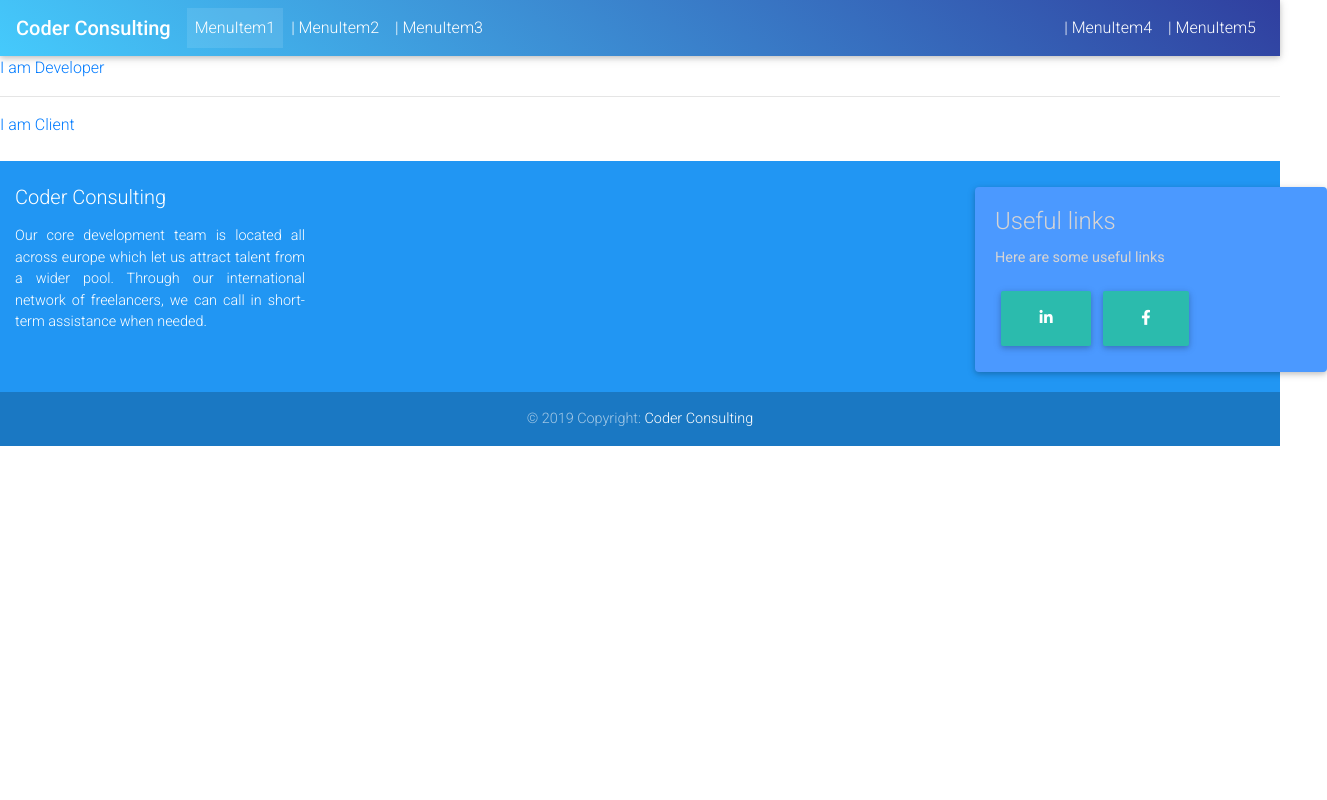
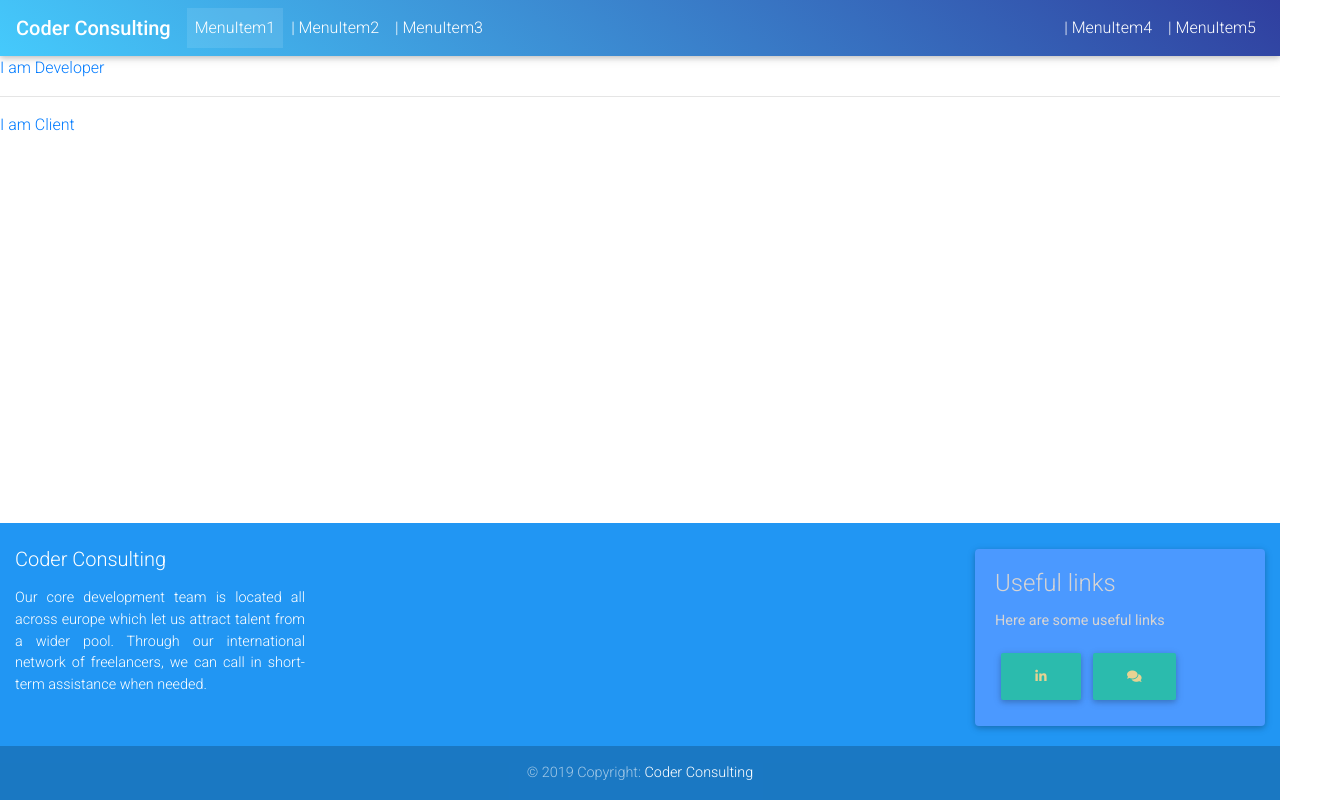
Before and after one commit to maximiliangarmatsch/rentdevelopers, a React (Create React App) app: page / in a window 1280 px wide. Shown: the whole page, 1327 px wide, since content can reach past the window. Built offline with nearby package versions, Linux system fonts and the light colour scheme.

Commit message:
Fixes to footer

```diff
--- a/src/components/footer/Footer.js
+++ b/src/components/footer/Footer.js
@@ -7,7 +7,7 @@ import "./footer.css";
 class Footer extends Component{
 	render(){
 		return (
-			<MDBFooter color="blue" className="font-small pt-4 mt-4">
+			<MDBFooter color="blue" className="footer font-small pt-4 mt-4">
 				<MDBContainer fluid className="text-center text-md-left">
 					<MDBRow>
 						<MDBCol md="3" smd="3">
@@ -19,17 +19,17 @@ class Footer extends Component{
 						</MDBCol>
 						<MDBCol md="6" smd="6"/>
 						<MDBCol className="colCard" md="3" smd="3">
-							<MDBCard className="card-body" style={{ width: "22rem", marginTop: "0.1rem", background: "#4b99ff	"}}>
+							<MDBCard className="card-body" style={{ width: "100%", marginTop: "0.1rem", background: "#4b99ff	"}}>
 								<MDBCardTitle>Useful links</MDBCardTitle>
 								<MDBCardText>
 									Here are some useful links
 								</MDBCardText>
 								<div className="flex-row">
-									<MDBBtn size="lg" social="li">
+									<MDBBtn size="10" social="li" href="https://www.linkedin.com/company/coder-consulting/">
 										<MDBIcon fab icon="linkedin-in" />
 									</MDBBtn>
-									<MDBBtn size="lg" social="fb">
-										<MDBIcon fab icon="facebook-f" />
+									<MDBBtn size="10" social="comm" href="http://coderconsulting.de/contact/">
+										<MDBIcon icon="comments" />
 									</MDBBtn>
 								</div>
 							</MDBCard>
--- a/src/components/footer/footer.css
+++ b/src/components/footer/footer.css
@@ -1,19 +1,22 @@
+.footer {
+  position: absolute;
+  bottom: 0;
+  width: 100%;
+}
+
+.card-body {
+  background: #ccc;
+  color: #d6d4d4;
+  margin-right: 1em;
+}
 .par1 {
   margin-top: 1rem;
 }
 .colCard{
   padding-bottom: 1.3rem;
 }
-.card-body {
-  background: #ccc;
-  color: #d6d4d4;
-  margin-right: 1em;
-}
+
 
 .card-body .flex-row a {
   color: #e8d292;
 }
-
-.btn-li{
-
-}
```
